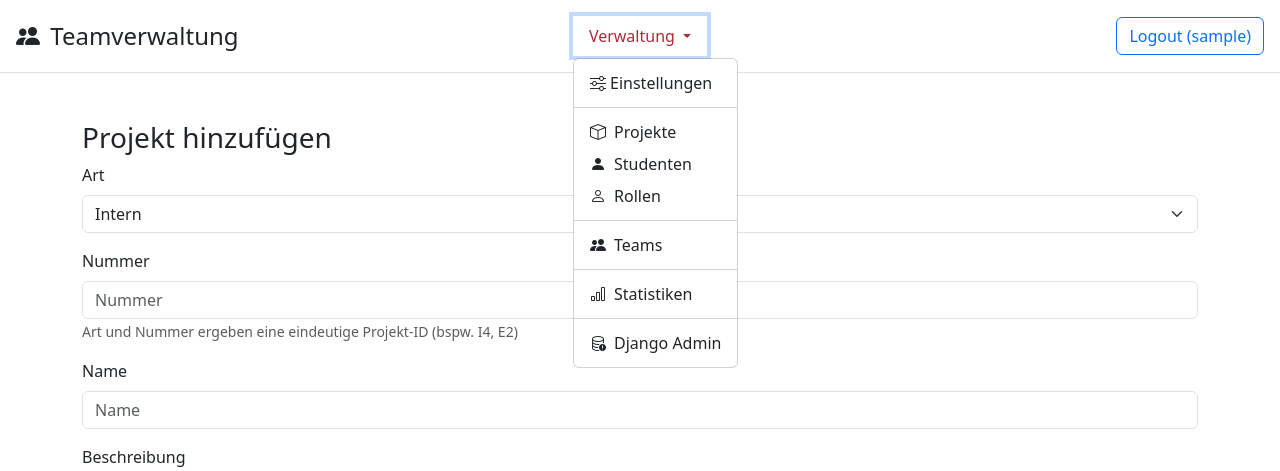
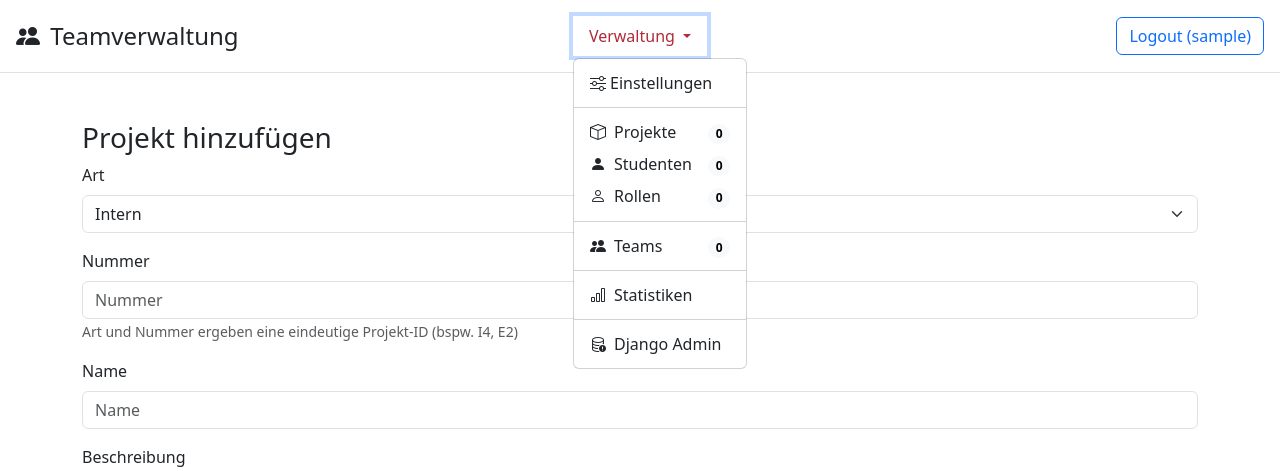
Before and after one commit to tigion/htwd-project-se-team-management, a Django app: page /projects/add in a window 1280 px wide, after a click on "Verwaltung". Shown: the top 471 px of the page. Run offline with Django 4.2, Linux system fonts and the light colour scheme; the visitor is signed in with stand-in values (Sample User, id 1); data comes from the database, SQL or seed files in the repository; data that the repository does not hold is empty; some libraries are stand-ins or nearby versions.

Commit message:
feat: add object counts to navigation

```diff
--- /dev/null
+++ b/src/backend/app/context_processors.py
@@ -0,0 +1,17 @@
+from .helper import get_object_counts
+
+
+def global_variables(request):
+    variables = {}
+
+    # default
+
+    # only for authenticated users
+    # if request.user.is_authenticated:
+    #     pass
+
+    # only for superusers
+    if request.user.is_superuser:
+        variables["COUNTS"] = get_object_counts()
+
+    return variables
--- a/src/backend/app/helper.py
+++ b/src/backend/app/helper.py
@@ -206,3 +206,14 @@ def get_prepared_stats_for_view():
     stats["roles"] = roles
 
     return stats
+
+
+def get_object_counts():
+    counts = {
+        "project": Project.objects.count(),
+        "student": Student.objects.count(),
+        "role": Role.objects.count(),
+        "team": Team.objects.values_list("project").distinct().count(),
+    }
+
+    return counts
--- a/src/backend/config/settings.py
+++ b/src/backend/config/settings.py
@@ -79,6 +79,7 @@ TEMPLATES = [
                 "django.template.context_processors.request",
                 "django.contrib.auth.context_processors.auth",
                 "django.contrib.messages.context_processors.messages",
+                "app.context_processors.global_variables",
             ],
         },
     },
--- a/src/backend/templates/base.html
+++ b/src/backend/templates/base.html
@@ -57,17 +57,43 @@
           Verwaltung
         </a>
         <ul class="dropdown-menu" aria-labelledby="dropdownMenuLink">
-          <li><a class="dropdown-item" href="/settings"><i class="bi bi-sliders"></i> Einstellungen</a></li>
+          <li>
+            <a class="dropdown-item" href="/settings"><i class="bi bi-sliders"></i> Einstellungen</a>
+          </li>
           <li><hr class="dropdown-divider"></li>
-          <li><a class="dropdown-item" href="/projects"><i class="bi bi-box me-1"></i> Projekte</a></li>
-          <li><a class="dropdown-item" href="/students"><i class="bi bi-person-fill me-1"></i> Studenten</a></li>
-          <li><a class="dropdown-item" href="/roles"><i class="bi bi-person me-1"></i> Rollen</a></li>
+          <li>
+            <a class="dropdown-item d-flex" href="/projects">
+              <div class="me-auto"><i class="bi bi-box me-1"></i> Projekte</div>
+              <div><span class="badge text-bg-light rounded-pill ms-3">{{ COUNTS.project }}</span></div>
+            </a>
+          </li>
+          <li>
+            <a class="dropdown-item d-flex" href="/students">
+              <div class="me-auto"><i class="bi bi-person-fill me-1"></i> Studenten</div>
+              <div><span class="badge text-bg-light rounded-pill ms-3">{{ COUNTS.student }}</span></div>
+            </a>
+          </li>
+          <li>
+            <a class="dropdown-item d-flex" href="/roles">
+              <div class="me-auto"><i class="bi bi-person me-1"></i> Rollen</div>
+              <div><span class="badge text-bg-light rounded-pill ms-3">{{ COUNTS.role }}</span></div>
+            </a>
+          </li>
           <li><hr class="dropdown-divider"></li>
-          <li><a class="dropdown-item" href="/teams"><i class="bi bi-people-fill me-1"></i> Teams</a></li>
+          <li>
+            <a class="dropdown-item d-flex" href="/teams">
+              <div class="me-auto"><i class="bi bi-people-fill me-1"></i> Teams</div>
+              <div><span class="badge text-bg-light rounded-pill ms-3">{{ COUNTS.team }}</span></div>
+            </a>
+          </li>
           <li><hr class="dropdown-divider"></li>
-          <li><a class="dropdown-item" href="/stats"><i class="bi bi-bar-chart me-1"></i> Statistiken</a></li>
+          <li>
+            <a class="dropdown-item" href="/stats"><i class="bi bi-bar-chart me-1"></i> Statistiken</a>
+          </li>
           <li><hr class="dropdown-divider"></li>
-          <li><a class="dropdown-item" href="/admin"><i class="bi bi-database-exclamation me-1"></i> Django Admin</a></li>
+          <li>
+            <a class="dropdown-item" href="/admin"><i class="bi bi-database-exclamation me-1"></i> Django Admin</a>
+          </li>
         </ul>
       </div>
       {% endif %}
```
